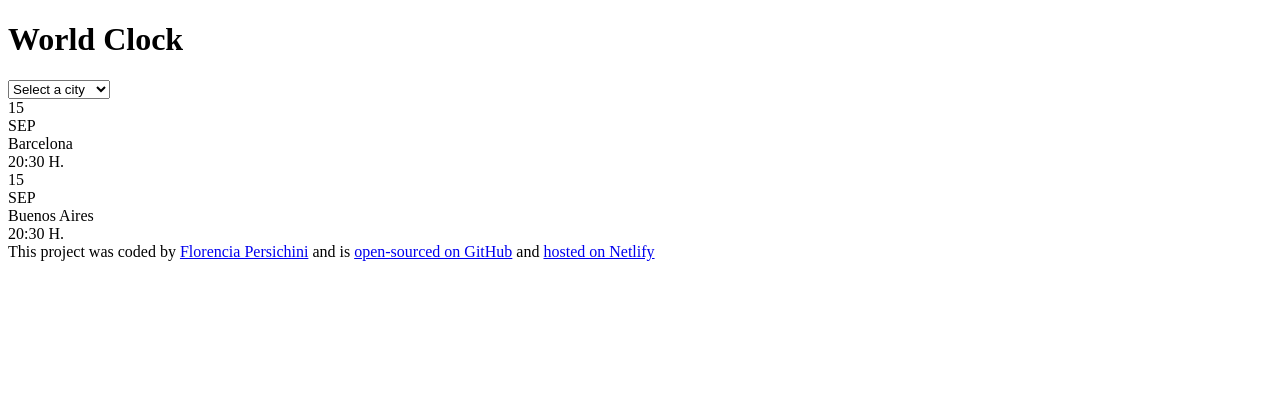
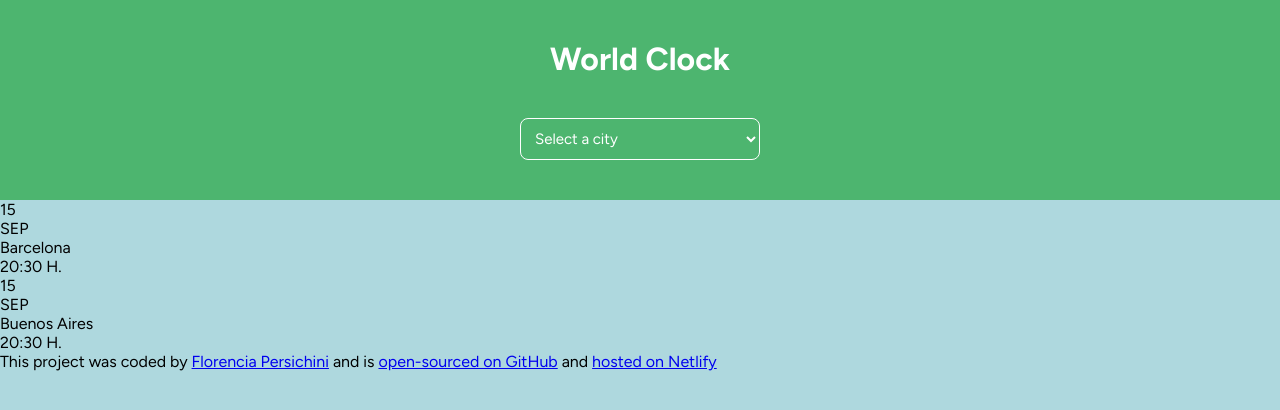
Before and after one commit to florencia-persichini/clocks, a plain HTML site: page index.html in a window 1280 px wide. Drawn offline with Linux system fonts and the light colour scheme.

Commit message:
Add CSS to the header html element

```diff
--- a/css/style.css
+++ b/css/style.css
@@ -0,0 +1,32 @@
+body {
+  background-color: #aed8de;
+  font-family: "Figtree", sans-serif;
+
+  margin: 0;
+}
+
+.header-container {
+  background-color: #4db56f;
+  text-align: center;
+  padding: 40px;
+}
+
+h1 {
+  margin: 0;
+  padding-bottom: 40px;
+  color: white;
+}
+
+select {
+  display: block;
+  margin: 0px auto;
+  background-color: #4db56f;
+  width: 20%;
+  font-size: 18px;
+  border-radius: 8px;
+  padding: 10px;
+  border: 1px solid white;
+  font-family: "Figtree", sans-serif;
+  font-size: 15px;
+  color: white;
+}
--- a/index.html
+++ b/index.html
@@ -3,11 +3,16 @@
   <head>
     <meta charset="UTF-8" />
     <meta name="viewport" content="width=device-width, initial-scale=1.0" />
+    <link rel="preconnect" href="https://fonts.googleapis.com" />
+    <link rel="preconnect" href="https://fonts.gstatic.com" crossorigin />
+    <link href="https://fonts.googleapis.com/css2?family=Figtree:ital,wght@0,300..900;1,300..900&display=swap" rel="stylesheet" />
     <link rel="stylesheet" href="css/style.css" />
     <title>World Clock</title>
   </head>
   <body>
+    <div class="container">
       <header>
+        <div class="header-container">
           <h1>World Clock</h1>
           <select name="" id="">
             <option>Select a city</option>
@@ -16,6 +21,7 @@
             <option>Miami</option>
             <option>Paris</option>
           </select>
+        </div>
       </header>
 
       <main>
@@ -46,7 +52,7 @@
         and
         <a href="https://random-clocks.netlify.app/" target="_blank">hosted on Netlify</a>
       </footer>
-
+    </div>
     <script src="javascript/index.js"></script>
   </body>
 </html>
```
Lines whose indentation alone changed are shown as unchanged.
